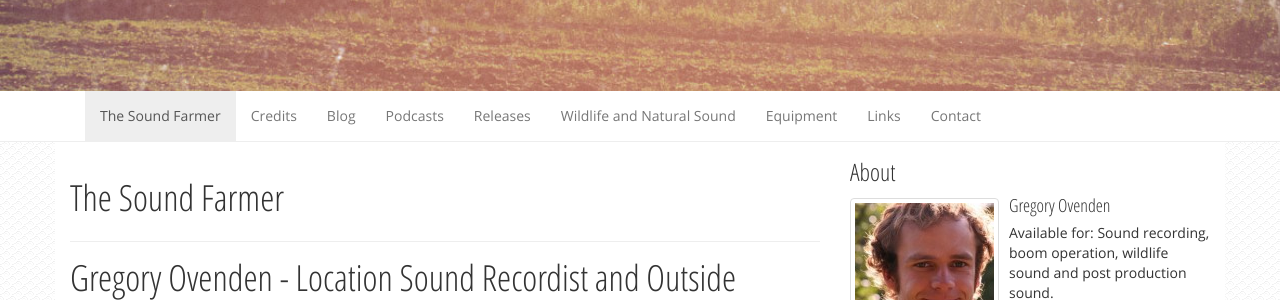
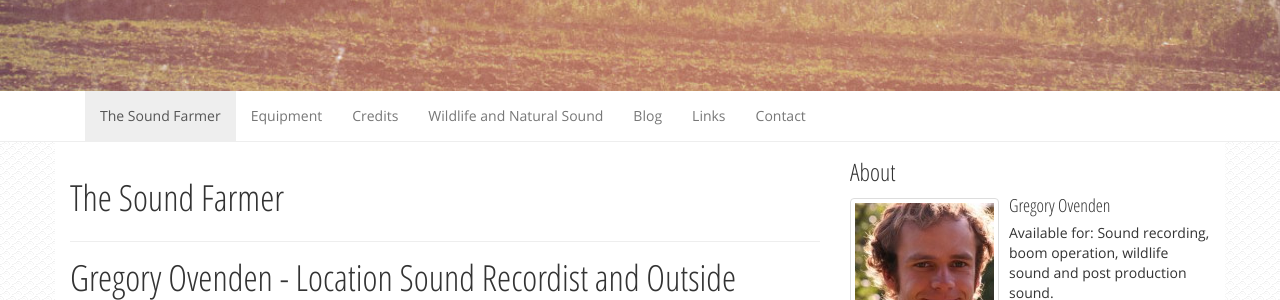
Before and after one commit to thesoundfarmer/thesoundfarmer.github.io, a Jekyll site: the page built from index.html, in a window 1280 px wide. Shown: the part 259-559 px from the top of the page. Built offline with Jekyll 4.4.1, drawn with Linux system fonts in a browser that asks for light colours; nearby versions of some CDN libraries; the list of posts is cut into pages by our own code.

Commit message:
header change
removed and swapped page

```diff
--- a/_includes/header.html
+++ b/_includes/header.html
@@ -23,23 +23,17 @@
         <li {% if page.url == '/' %}class="active"{% endif %}>
           <a href="/">The Sound Farmer</a>
         </li>
+        <li {% if page.url== '/equipment' %}class="active"{% endif %}>
+          <a href="/equipment">Equipment</a>
+        </li>
         <li {% if page.url== '/cv' %}class="active"{% endif %}>
           <a href="/cv">Credits</a>
-        </li>
-        <li {% if page.url== '/blog' %}class="active"{% endif %}>
-          <a href="/blog">Blog</a>
-        </li>
-        <li {% if page.url== '/podcasts' %}class="active"{% endif %}>
-          <a href="/podcasts">Podcasts</a>
-        </li>
-        <li {% if page.url== '/releases' %}class="active"{% endif %}>
-          <a href="/releases">Releases</a>
         </li>
         <li {% if page.url== '/wildlife-sound' %}class="active"{% endif %}>
           <a href="/wildlife-sound">Wildlife and Natural Sound</a>
         </li>
-        <li {% if page.url== '/equipment' %}class="active"{% endif %}>
-          <a href="/equipment">Equipment</a>
+        <li {% if page.url== '/blog' %}class="active"{% endif %}>
+          <a href="/blog">Blog</a>
         </li>
         <li {% if page.url== '/links' %}class="active"{% endif %}>
           <a href="/links">Links</a>
```
